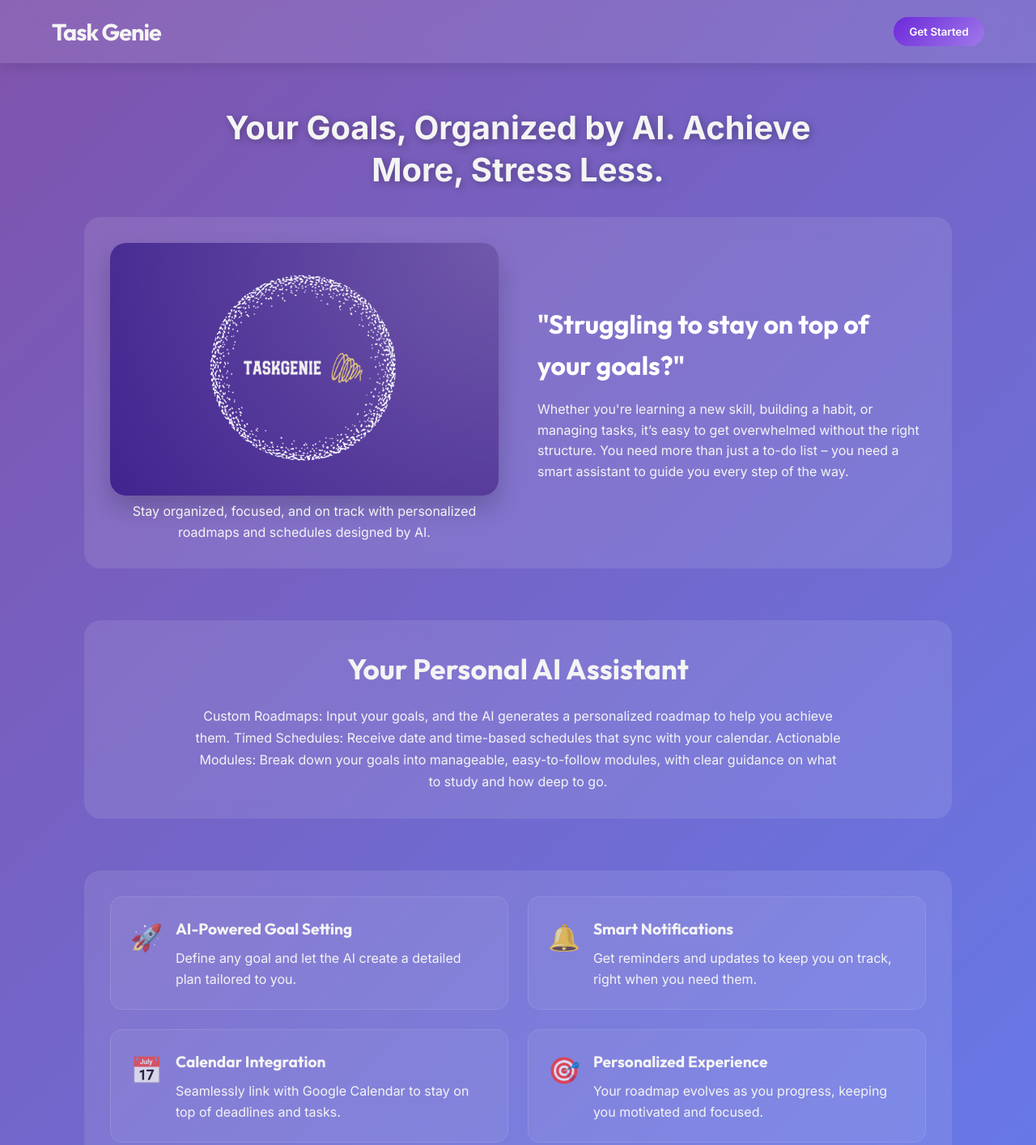
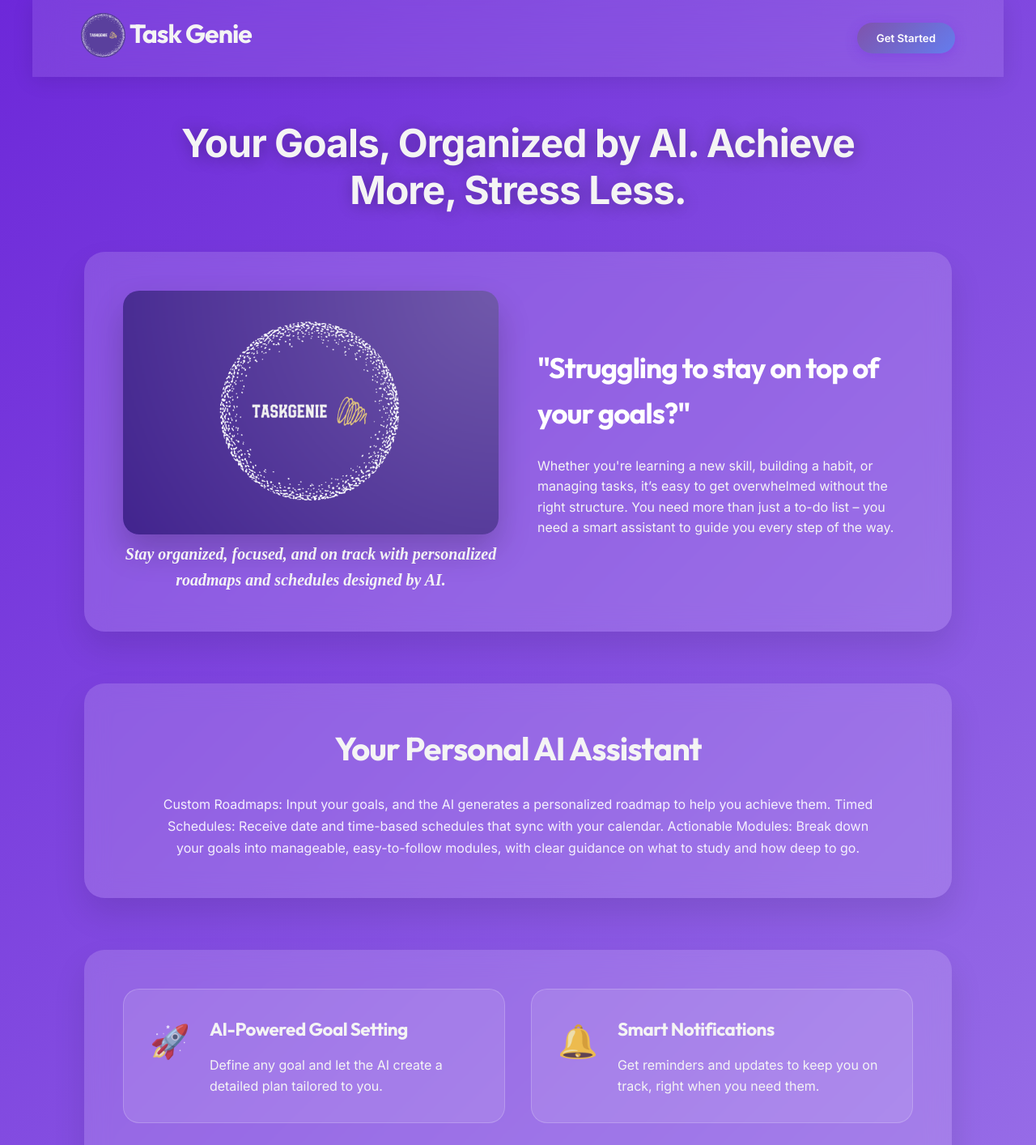
Before and after one commit to kingadarsh/TaskGenieLandingPage, a plain HTML site: page index.html in a window 1280 px wide. Shown: the top 1414 px of the page at 81% size. Drawn offline with Linux system fonts and the light colour scheme.

Commit message:
file name change

```diff
--- a/css/landingpage.css
+++ b/css/landingpage.css
@@ -3,12 +3,13 @@
 
 /* Modern CSS Reset and Base Styles */
 :root {
-    --primary-gradient: linear-gradient(135deg, #7F53AC, #647DEE);
-    --secondary-gradient: linear-gradient(135deg, #6D28D9, #9F7AEA);
+    --primary-gradient: linear-gradient(135deg, #6D28D9, #9F7AEA);
+    --secondary-gradient: linear-gradient(135deg, #7F53AC, #647DEE);
     --text-color-light: #F4F4F4;
     --text-color-dark: #1A202C;
     --background-blur: rgba(255, 255, 255, 0.1);
-    --card-background: rgba(255, 255, 255, 0.1);
+    --card-background: rgba(255, 255, 255, 0.15);
+    --hover-effect: rgba(109, 40, 217, 0.2);
 }
 
 * {
@@ -16,6 +17,7 @@
     padding: 0;
     box-sizing: border-box;
     font-family: 'Inter', system-ui, -apple-system, sans-serif;
+    scroll-behavior: smooth;
 }
 
 body {
@@ -23,67 +25,96 @@ body {
     color: var(--text-color-light);
     line-height: 1.6;
     overflow-x: hidden;
+    text-rendering: optimizeLegibility;
+    -webkit-font-smoothing: antialiased;
 }
 
-/* Landing Page Header */
+/* Landing Page Container */
+.LandingPage {
+    max-width: 1200px;
+    margin: 0 auto;
+    padding: 100px 5% 50px;
+    perspective: 1000px;
+}
+
+/* Header Styles */
 .LandingPage-Header {
     position: fixed;
     top: 0;
     left: 0;
     width: 100%;
     background: var(--background-blur);
-    backdrop-filter: blur(15px);
+    backdrop-filter: blur(20px);
     display: flex;
     justify-content: space-between;
     align-items: center;
     padding: 1rem 5%;
     z-index: 1000;
-    box-shadow: 0 4px 15px rgba(0, 0, 0, 0.1);
+    box-shadow: 0 4px 25px rgba(0, 0, 0, 0.1);
+    transition: all 0.3s ease;
 }
 
 .LandingPage-Logo {
     color: var(--text-color-light);
-    font-size: 1.8rem;
+    font-size: 2rem;
     font-weight: 800;
     text-decoration: none;
     letter-spacing: -1px;
     font-family: 'Outfit', sans-serif;
+    transition: transform 0.3s ease;
+}
+
+.LandingPage-Logo:hover {
+    transform: scale(1.05);
 }
 
 .LandingPage-Nav button {
     background: var(--secondary-gradient);
     color: white;
     border: none;
-    padding: 0.6rem 1.2rem;
+    padding: 0.7rem 1.5rem;
     margin-left: 1rem;
-    border-radius: 30px;
+    border-radius: 40px;
     font-weight: 600;
     cursor: pointer;
-    transition: transform 0.3s ease, box-shadow 0.3s ease;
-    font-family: 'Inter', sans-serif;
+    transition: all 0.3s ease;
+    box-shadow: 0 4px 15px rgba(109, 40, 217, 0.3);
+    position: relative;
+    overflow: hidden;
+}
+
+.LandingPage-Nav button::before {
+    content: '';
+    position: absolute;
+    top: 0;
+    left: -100%;
+    width: 100%;
+    height: 100%;
+    background: linear-gradient(120deg, transparent, rgba(255,255,255,0.3), transparent);
+    transition: all 0.5s ease;
+}
+
+.LandingPage-Nav button:hover::before {
+    left: 100%;
 }
 
 .LandingPage-Nav button:hover {
     transform: translateY(-3px);
-    box-shadow: 0 6px 15px rgba(124, 58, 237, 0.4);
+    box-shadow: 0 6px 20px rgba(109, 40, 217, 0.5);
 }
 
-/* Landing Page Content */
-.LandingPage {
-    max-width: 1200px;
-    margin: 0 auto;
-    padding: 100px 5% 50px;
-}
-
+/* Heading Styles */
 .Heading1 {
     text-align: center;
-    font-size: 2.5rem;
-    max-width: 800px;
-    margin: 2rem auto;
-    line-height: 1.3;
-    text-shadow: 2px 2px 10px rgba(0, 0, 0, 0.3);
+    font-size: 3rem;
+    max-width: 900px;
+    margin: 3rem auto;
+    line-height: 1.2;
+    text-shadow: 2px 2px 20px rgba(0, 0, 0, 0.3);
     font-family: 'Outfit', sans-serif;
     font-weight: 700;
+    letter-spacing: -1px;
+    animation: fadeInUp 1s ease-out;
 }
 
 /* Problem Statement Section */
@@ -93,9 +124,15 @@ body {
     gap: 3rem;
     margin-bottom: 4rem;
     background: var(--card-background);
-    backdrop-filter: blur(10px);
-    padding: 2rem;
-    border-radius: 20px;
+    backdrop-filter: blur(15px);
+    padding: 3rem;
+    border-radius: 25px;
+    box-shadow: 0 20px 40px rgba(0, 0, 0, 0.1);
+    transition: transform 0.4s ease;
+}
+
+.ProblemStatement:hover {
+    transform: translateY(-10px) rotateX(3deg);
 }
 
 .ProblemStatement div:first-child {
@@ -106,8 +143,13 @@ body {
 .ProblemStatement div:first-child img {
     max-width: 100%;
     height: auto;
-    border-radius: 20px;
-    box-shadow: 0 15px 30px rgba(0, 0, 0, 0.2);
+    border-radius: 25px;
+    box-shadow: 0 20px 40px rgba(0, 0, 0, 0.2);
+    transition: transform 0.3s ease;
+}
+
+.ProblemStatement div:first-child img:hover {
+    transform: scale(1.05);
 }
 
 .ProblemStatement div:last-child {
@@ -115,67 +157,95 @@ body {
 }
 
 .ProblemStatement div:last-child h1 {
-    font-size: 2rem;
-    margin-bottom: 1rem;
+    font-size: 2.2rem;
+    margin-bottom: 1.5rem;
     color: white;
     font-family: 'Outfit', sans-serif;
+    letter-spacing: -1px;
 }
 
 /* Solution and How It Works Section */
 .Solution-HowItWorks {
     background: var(--card-background);
-    backdrop-filter: blur(10px);
-    padding: 2rem;
-    border-radius: 20px;
+    backdrop-filter: blur(15px);
+    padding: 3rem;
+    border-radius: 25px;
     margin-bottom: 4rem;
+    box-shadow: 0 20px 40px rgba(0, 0, 0, 0.1);
+    transition: transform 0.4s ease;
+}
+
+.Solution-HowItWorks:hover {
+    transform: translateY(-10px) rotateX(3deg);
 }
 
 .Solution-HowItWorks div h1 {
     text-align: center;
-    margin-bottom: 1rem;
-    font-size: 2.2rem;
+    margin-bottom: 1.5rem;
+    font-size: 2.5rem;
     font-family: 'Outfit', sans-serif;
+    letter-spacing: -1px;
 }
 
 .Solution-HowItWorks div p {
     text-align: center;
-    max-width: 800px;
+    max-width: 900px;
     margin: 0 auto;
     line-height: 1.7;
+    color: rgba(255,255,255,0.9);
 }
 
 /* Key Features Section */
 .KeyFeatures {
     display: grid;
     grid-template-columns: repeat(2, 1fr);
-    gap: 1.5rem;
+    gap: 2rem;
     margin-bottom: 4rem;
     background: var(--card-background);
-    backdrop-filter: blur(10px);
-    padding: 2rem;
-    border-radius: 20px;
+    backdrop-filter: blur(15px);
+    padding: 3rem;
+    border-radius: 25px;
+    box-shadow: 0 20px 40px rgba(0, 0, 0, 0.1);
 }
 
 .KeyFeatures-Item {
-    background: rgba(255, 255, 255, 0.05);
-    border: 1px solid rgba(255, 255, 255, 0.1);
-    padding: 1.5rem;
-    border-radius: 15px;
-    transition: all 0.3s ease;
+    background: rgba(255, 255, 255, 0.1);
+    border: 1px solid rgba(255, 255, 255, 0.2);
+    padding: 2rem;
+    border-radius: 20px;
+    transition: all 0.4s ease;
     display: flex;
     align-items: start;
-    gap: 1rem;
+    gap: 1.5rem;
+    position: relative;
+    overflow: hidden;
+}
+
+.KeyFeatures-Item::before {
+    content: '';
+    position: absolute;
+    top: 0;
+    left: 0;
+    width: 100%;
+    height: 100%;
+    background: linear-gradient(45deg, transparent, var(--hover-effect));
+    opacity: 0;
+    transition: opacity 0.3s ease;
+}
+
+.KeyFeatures-Item:hover::before {
+    opacity: 1;
 }
 
 .KeyFeatures-Item:hover {
-    transform: translateY(-10px);
-    box-shadow: 0 15px 30px rgba(0, 0, 0, 0.2);
-    border-color: rgba(255, 255, 255, 0.2);
+    transform: translateY(-15px) rotate(2deg);
+    box-shadow: 0 25px 50px rgba(0, 0, 0, 0.2);
+    border-color: rgba(255, 255, 255, 0.3);
 }
 
 .KeyFeatures-Item-Icon {
-    font-size: 2rem;
-    opacity: 0.7;
+    font-size: 2.5rem;
+    opacity: 0.8;
     flex-shrink: 0;
 }
 
@@ -184,25 +254,37 @@ body {
 }
 
 .KeyFeatures-Item-Content h3 {
-    margin-bottom: 0.5rem;
+    margin-bottom: 0.8rem;
     font-family: 'Outfit', sans-serif;
-    font-size: 1.2rem;
+    font-size: 1.4rem;
+    letter-spacing: -0.5px;
 }
 
 /* Call to Action Section */
 .CallToAction {
     text-align: center;
     background: var(--secondary-gradient);
-    padding: 3rem;
-    border-radius: 20px;
-    box-shadow: 0 15px 30px rgba(0, 0, 0, 0.2);
+    padding: 4rem;
+    border-radius: 25px;
+    box-shadow: 0 25px 50px rgba(0, 0, 0, 0.2);
+    transition: transform 0.4s ease;
+}
+
+.CallToAction:hover {
+    transform: scale(1.02);
 }
 
 .CallToAction h1 {
-    font-size: 2.5rem;
-    margin-bottom: 1rem;
+    font-size: 3rem;
+    margin-bottom: 1.5rem;
     font-family: 'Outfit', sans-serif;
     font-weight: 700;
+    letter-spacing: -1px;
+}
+
+.CallToAction p {
+    font-size: 1.2rem;
+    color: rgba(255,255,255,0.9);
 }
 
 /* Responsive Design */
@@ -212,13 +294,13 @@ body {
     }
 
     .Heading1 {
-        font-size: 1.8rem;
+        font-size: 2.2rem;
     }
 
     .ProblemStatement,
     .Solution-HowItWorks {
         flex-direction: column;
-        display: flex;
+        text-align: center;
     }
 
     .KeyFeatures {
@@ -237,7 +319,7 @@ body {
     }
 
     .CallToAction h1 {
-        font-size: 2rem;
+        font-size: 2.5rem;
     }
 }
 
--- a/index.html
+++ b/index.html
@@ -2,6 +2,7 @@
 <html lang="en">
 <head>
     <meta charset="UTF-8">
+    <link rel="icon" type="image/svg+xml" href="./Logo (1).svg">
     <meta name="viewport" content="width=device-width, initial-scale=1.0">
     <title>Task Genie</title>
     <link rel="stylesheet" href="css/landingpage.css">
@@ -10,9 +11,19 @@
 <body>
     <div class="LandingPage">
         <header class="LandingPage-Header">
-            <a href="#" class="LandingPage-Logo">
-                Task Genie
-            </a>
+            <div style="display: flex;gap: 5px;">
+                <div>
+                    <img src="./Logo (1).svg" alt="Logo" width="55px">
+                </div>
+
+                <div>
+                    <a href="#" class="LandingPage-Logo">
+                        Task Genie
+                    </a>
+                </div>
+
+            </div>
+
 
             <nav class="LandingPage-Nav">
                 <a href="https://todopro-j0qb.onrender.com/"> <button>Get Started</button> </a>
@@ -28,7 +39,7 @@
                 <div>
                     <img src="./LogoBlock.png" alt=""  width="800px" height="550px" style="border-radius: 20px;">
 
-                    <p>
+                    <p style="font-family: 'Times New Roman', Times, serif;font-style: oblique;font-size:20px;font-weight: 800;">
                         Stay organized, focused, and on track with personalized roadmaps and schedules designed by AI.
                     </p>
                 </div>
```
Also changed, not shown: Logo (1).svg (added), Logo.png (added), 1 other file.
